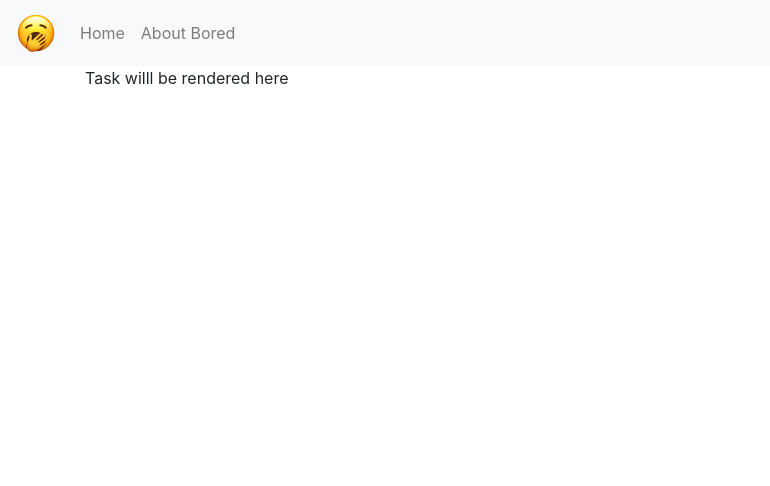
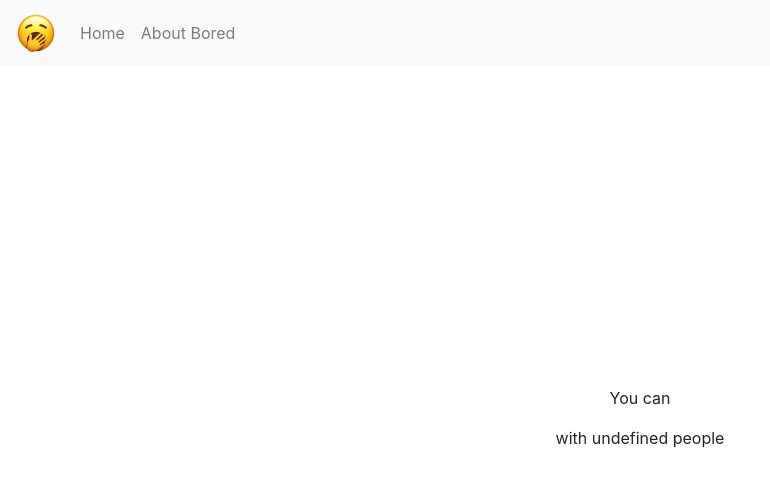
Before and after one commit to heyitsyuliya/bored, a React (Create React App) app: page / in a window 1280 px wide. Shown: the top 486 px of the page, without its empty margins (0-770 px from the left). Built offline with nearby package versions, Linux system fonts and the light colour scheme.

Commit message:
adding ability for the compoent to fetch and display API response data

```diff
--- a/src/components/Generator/index.js
+++ b/src/components/Generator/index.js
@@ -1,34 +1,71 @@
 // import axios from 'axios';
-import React, { useEffect } from "react";
+import axios from "axios";
+import React, { useEffect, useState } from "react";
 import { Container } from "react-bootstrap";
+import "../../styles/Generator.css";
 
 export default function Generator() {
+  const [state, setState] = useState([]);
+
   useEffect(() => {
     function activateEventListener(event) {
       const { code } = event;
 
-      console.log(event);
-
       if (code === "Space") {
-        console.log("space bar");
-        // call space bar handler here
+        fetchData();
       }
     }
 
     document.addEventListener("keydown", activateEventListener);
 
+    async function fetchData() {
+      await axios
+        .get("http://www.boredapi.com/api/activity")
+        .then((response) => setState(response.data))
+        .catch((error) =>
+          console.error(
+            "Something went wrong when fetching the data from the API ",
+            error
+          )
+        );
+    }
+
     return () => {
-      //cleaning up
+      //cleaning up to prevent memory leaks
       document.removeEventListener("keydown", activateEventListener);
     };
   }, []);
 
   return (
     <>
-      <Container>Task willl be rendered here</Container>
+      <Container className="wrapper" fluid>
+        <Container id="random-activity">
+          <p>You can {state.activity}</p>
+          <p>
+            with{" "}
+            {state.participants === 1
+              ? "1 person "
+              : `${state.participants} people `}
+          </p>
+          <p>{state.price === 0 ? "and it's free!" : null}</p>
+          {state.link ? (
+            <p>
+              Here's the <a href={state.link}>link</a>
+            </p>
+          ) : null}
+        </Container>
+      </Container>
     </>
   );
 }
 
-//     const response = await axios.get("http://www.boredapi.com/api/activity");
-//     const data = await response.data;
+// data format
+// {
+//   activity: "Clean out your closet and donate the clothes you've outgrown",
+//   type: "charity",
+//   participants : 1,
+//   price: 0,
+//   link: "",
+//   key: "9026787",
+//   accessibility: 0.1
+// }
--- /dev/null
+++ b/src/styles/Generator.css
@@ -0,0 +1,9 @@
+.wrapper {
+  height: 90vh;
+  display: flex;
+  align-items: center;
+  text-align: center;
+}
+
+#random-activity {
+}
```
